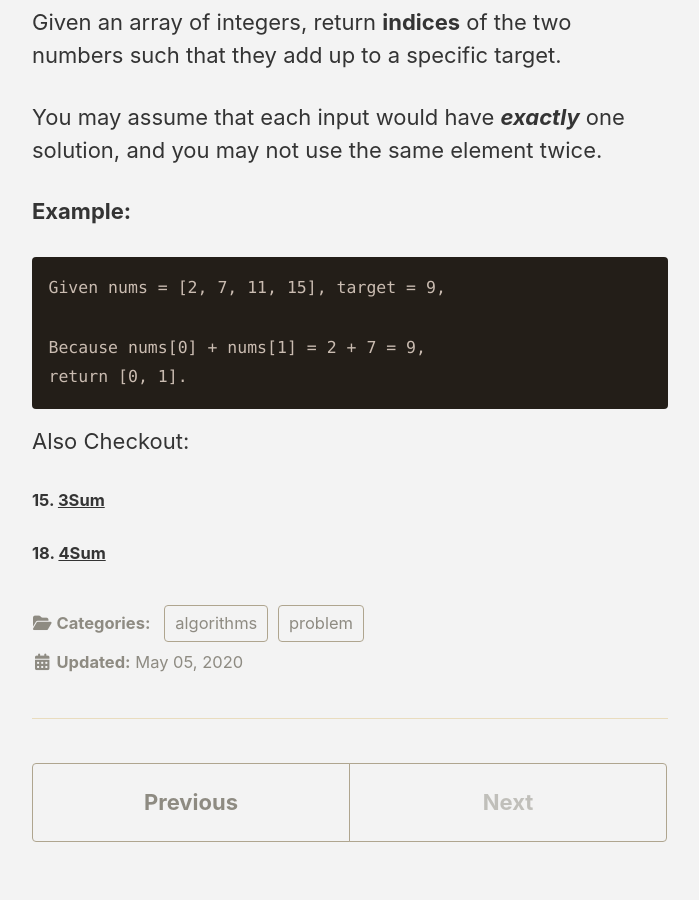
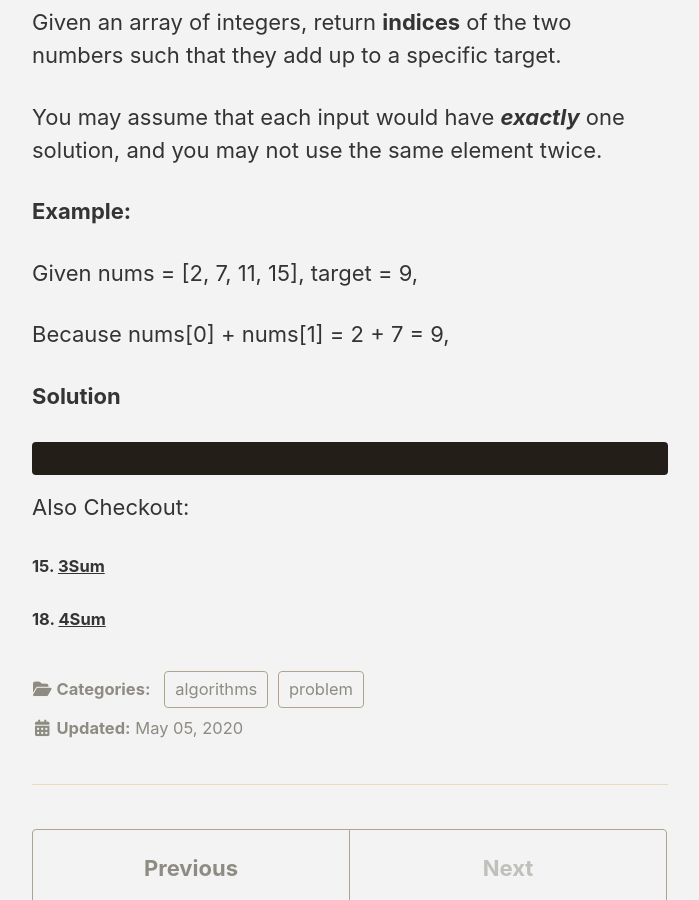
Before and after one commit to safakozdek/safakozdek.github.io, a Jekyll site: the page built from _posts/2020-05-05-leet-code.md, in a window 1280 px wide and 900 px high, scrolled down 365 px. Shown: the whole window, without its empty margins (290-989 px from the left). Built offline with Jekyll 4.4.1, drawn with Linux system fonts in a browser that asks for light colours; cached includes are drawn as plain includes; nearby versions of some CDN libraries.

Commit message:
Update 2020-05-05-leet-code.md

````diff
--- a/_posts/2020-05-05-leet-code.md
+++ b/_posts/2020-05-05-leet-code.md
@@ -14,11 +14,15 @@ Given an array of integers, return **indices** of the two numbers such that they
 You may assume that each input would have **_exactly_** one solution, and you may not use the same element twice.
 
 **Example:**
-```
+
 Given nums = [2, 7, 11, 15], target = 9,
 
 Because nums[0] + nums[1] = 2 + 7 = 9,
-return [0, 1].
+
+
+**Solution**
+
+```
 ```
 
 Also Checkout:
````
